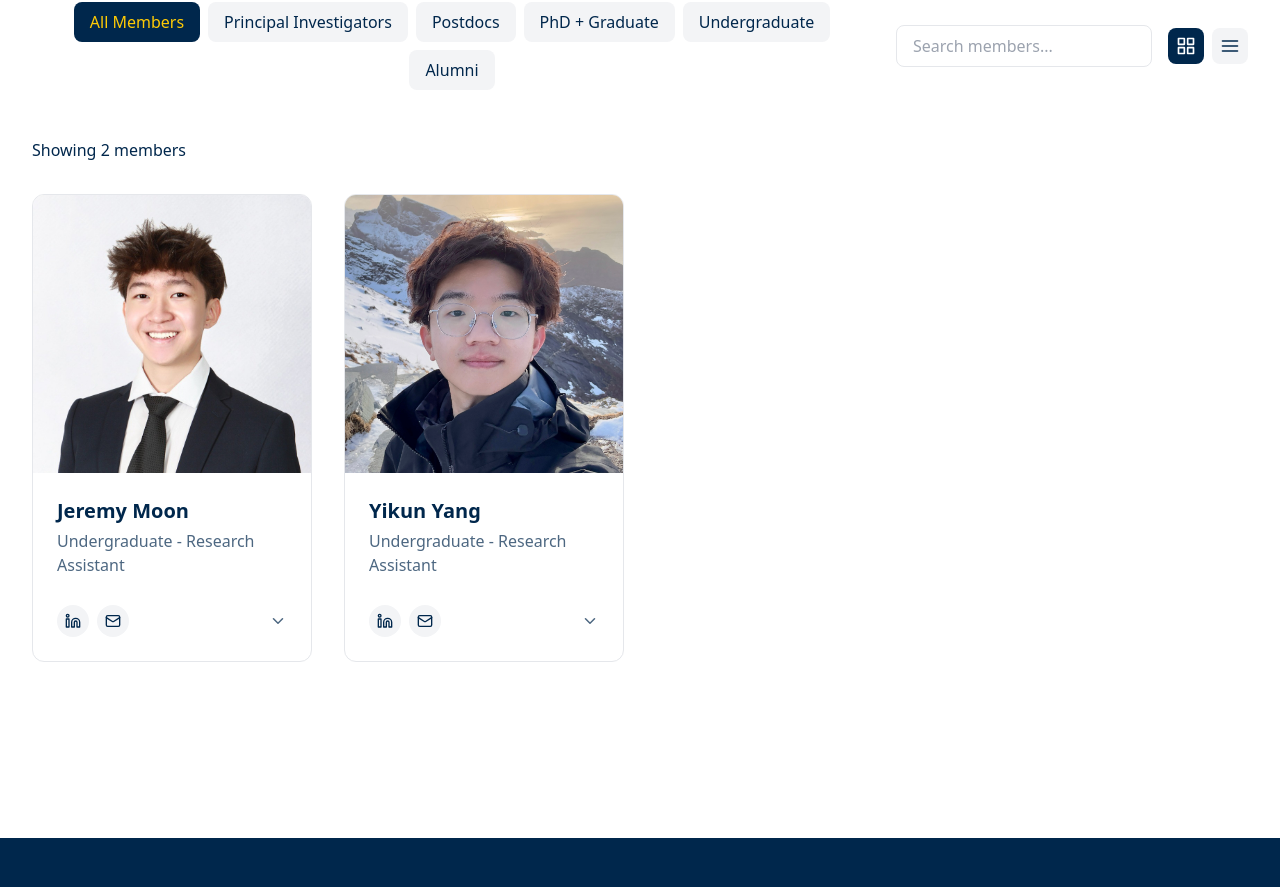
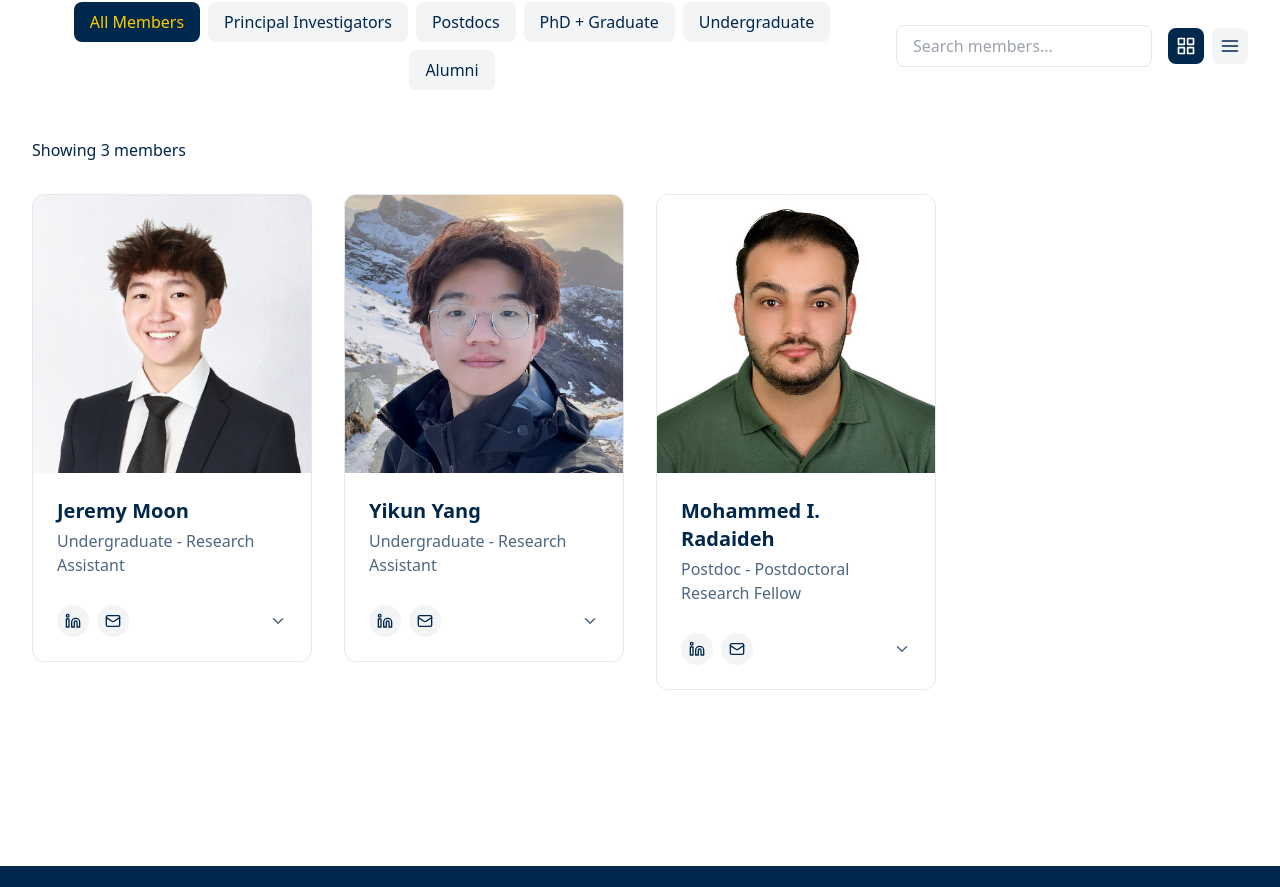
Before and after one commit to jere67/aims-website, a Next.js app: page /members in a window 1280 px wide. Shown: the part 394-1281 px from the top of the page. Built offline with nearby package versions, Linux system fonts and the light colour scheme.

Commit message:
populate member directory

```diff
--- a/data/members.ts
+++ b/data/members.ts
@@ -10,7 +10,7 @@ export interface TeamMember {
   bio: string;
   interests?: string[];
   education?: string[];
-  degree?: string;
+  degrees?: string[];
   department: string;
   linkedin?: string;
   website?: string;
@@ -30,7 +30,7 @@ export const teamMembers: TeamMember[] = [
     bio: "Hi there! I'm a sophomore attending the University of Michigan. I have a passion for giving life to my ideas and building my version of the digital world, one line of code at a time. I am a highly disciplined and results-oriented software engineer with a particular interest in data science and machine learning. I am currently pursuing a Bachelor of Science in Engineering in Data Science at the University of Michigan, where I have gained a strong foundation in data analysis, algorithms, and software engineering principles. Outside of school, you'll catch me in the gym lifting weights or boxing.",
     interests: ["Artificial Intelligence", "Machine Learning"],
     education: ["University of Michigan"],
-    degree: "B.S.E in Data Science, 2027",
+    degrees: ["B.S.E in Data Science, 2027"],
     department: "Electrical Engineering and Computer Science",
     linkedin: "https://www.linkedin.com/in/jeremy-moon7/",
     website: "https://jeremymoon.dev",
@@ -48,8 +48,26 @@ export const teamMembers: TeamMember[] = [
     bio: "I study Data Science and Statistics at the University of Michigan. I’m passionate about developing software and applying data-driven insights to address real-world challenges. In my spare time, I enjoy traveling, hiking, and photography.",
     interests: ["Full Stack Development", "Applied Data Science"],
     education: ["University of Michigan"],
-    degree: "B.S. in Data Science and Statistics",
+    degrees: ["B.S. in Data Science and Statistics"],
     department: "Department of Statistics, Department of Computer Science and Engineering",
     slug: "yikuny",
   },
+  {
+    id: "malradai",
+    name: "Mohammed I. Radaideh",
+    email: "malradai@umich.edu",
+    status: "Postdoc",
+    role: "Postdoctoral Research Fellow",
+    joinedDate: "TO BE FILLED",
+    imageUrl: "/people/malradai.jpg",
+    heroImageUrl: "",
+    bio: "Dr. Radaideh’s current research is related to Sustainable Aviation Fuel (SAF) certification using machine learning and generative AI and alternative fuels' numerical combustion analysis. He also works on projects related to sentiment analysis using large language models. He got his BSc and MSc in mechanical engineering from Jordan University of Science and Technology in 2016 and 2019. He got his PhD in mechanical engineering from Khalifa University/UAE in 2023.",
+    interests: ["Alternative Fuel Combustion and Certification", "Renewable Energy", "Machine Learning", "Large Language Models"],
+    education: ["Khalifa University (2023)", "Jordan University of Science and Technology (2019)", "Jordan University of Science and Technology (2016)"],
+    degrees: ["PhD in Mechanical Engineering", "M.S. in Mechanical Engineering", "B.S. in Mechanical Engineering"],
+    department: "Department of Mechanical Engineering",
+    linkedin: "https://www.linkedin.com/in/mohammed-i-radaideh-0677b3136/",
+    website: "https://scholar.google.com/citations?user=m2iR6vcAAAAJ&hl=en",
+    slug: "malradai",
+  },
 ];
```
Also changed, not shown: public/people/malradai.jpg (added).
